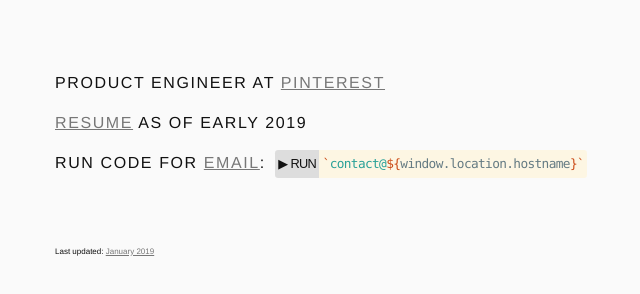
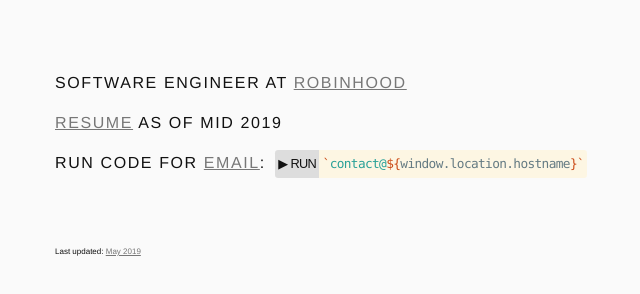
Before and after one commit to yans/yans.github.io, a plain HTML site: page index.full.html in a window 1280 px wide. Shown: the part 232-526 px from the top of the page, without its empty margins (81-721 px from the left). Drawn offline with Linux system fonts and the light colour scheme.

Commit message:
updated with new job

```diff
--- a/index.full.html
+++ b/index.full.html
@@ -163,13 +163,13 @@
           <h1>Yan Sun</h1>
         </header>
         <p>
-          Product Engineer at <a class="pinterest" href="https://www.pinterest.com">Pinterest</a></br>
-          <a href="/yan-sun-resume.pdf">Resume</a> as of early 2019<br>
+          Software Engineer at <a href="https://www.robinhood.com">Robinhood</a></br>
+          <a href="/yan-sun-resume.pdf">Resume</a> as of mid 2019<br>
           Run code for <a id="email-button">email</a>: <span id="code-wrapper"><button id="run-button"><span>&#x25b6;&#xFE0E; RUN</span></button><button id="code-button"><code><span class="punctuation">`</span><span class="string">contact@</span><span class="punctuation">${</span><span class="code">window.location.hostname</span><span class="punctuation">}</span><span class="punctuation">`</span>
             </code></button></span>
         </p>
         <footer>
-          <span>Last updated: <a href="https://github.com/yans/yans.github.io/commit/master">January 2019</a></span>
+          <span>Last updated: <a href="https://github.com/yans/yans.github.io/commit/master">May 2019</a></span>
         </footer>
       </div>
     </article>
```
Also changed, not shown: index.html (+1 -1 lines), 1 other file.
